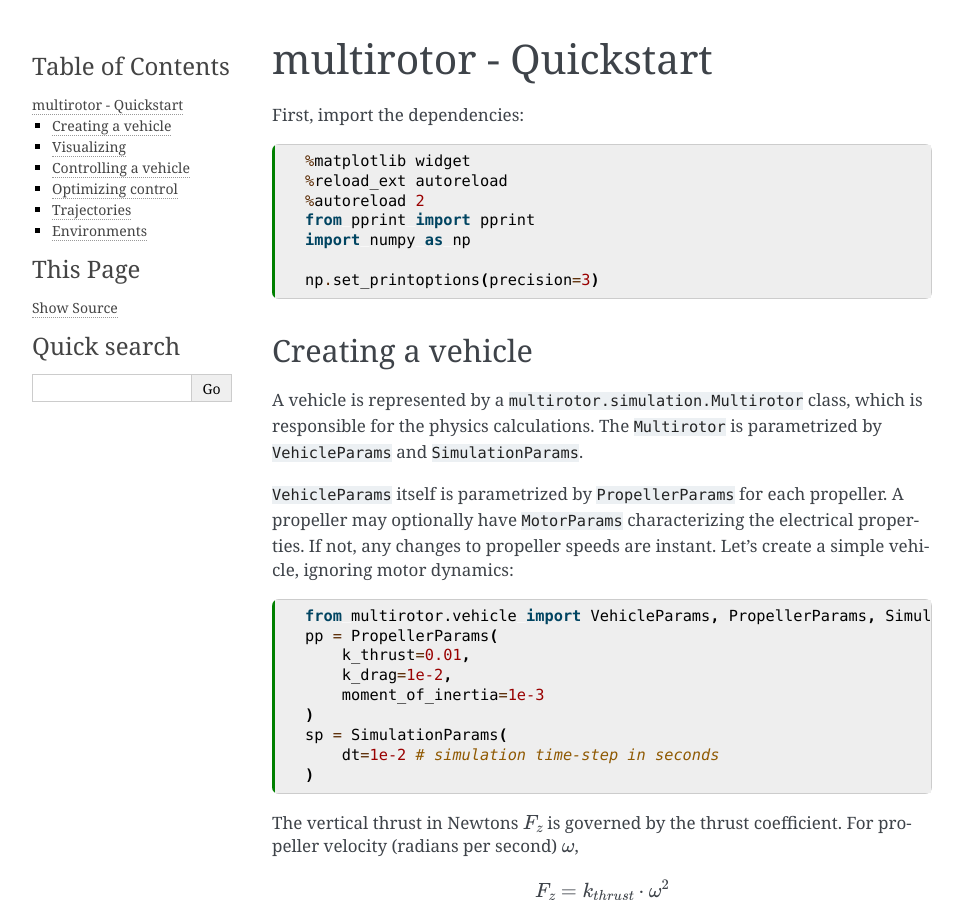
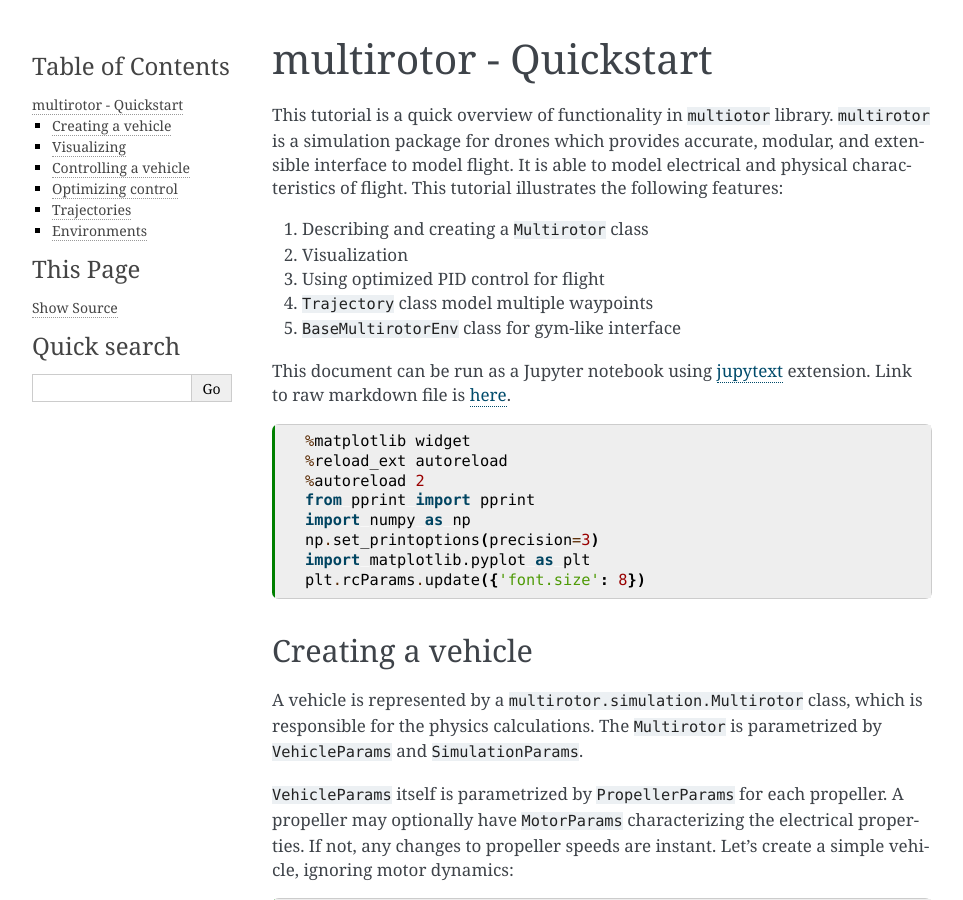
Before and after one commit to hazrmard/multirotor, a Sphinx documentation site: the page built from docs/Quickstart.md, in a window 1280 px wide and 900 px high. Shown: the whole window, without its empty margins (148-1111 px from the left). Built offline with Sphinx 7.4.7, drawn with Linux system fonts in a browser that asks for light colours; some of the changed text lies outside the part shown.

Commit message:
set figsizes and used plotly in Quickstart.md

````diff
--- a/docs/Quickstart.md
+++ b/docs/Quickstart.md
@@ -14,7 +14,15 @@
 # multirotor - Quickstart
 
 
-First, import the dependencies:
+This tutorial is a quick overview of functionality in `multiotor` library. `multirotor` is a simulation package for drones which provides accurate, modular, and extensible interface to model flight. It is able to model electrical and physical characteristics of flight. This tutorial illustrates the following features:
+
+1. Describing and creating a `Multirotor` class
+2. Visualization
+3. Using optimized PID control for flight
+4. `Trajectory` class model multiple waypoints
+5. `BaseMultirotorEnv` class for gym-like interface
+
+This document can be run as a Jupyter notebook using [jupytext](https://jupytext.readthedocs.io/en/latest/) extension. Link to raw markdown file is [here](https://raw.githubusercontent.com/hazrmard/multirotor/master/docs/Quickstart.md).
 
 ```{code-cell} ipython3
 %matplotlib widget
@@ -22,8 +30,9 @@
 %autoreload 2
 from pprint import pprint
 import numpy as np
-
 np.set_printoptions(precision=3)
+import matplotlib.pyplot as plt
+plt.rcParams.update({'font.size': 8})
 ```
 
 ## Creating a vehicle
@@ -134,7 +143,7 @@
         dtype=vehicle.dtype))
     log.log()
 log.done_logging() # converts to numpy arrays
-plot_datalog(log, figsize=(8,4));
+plot_datalog(log, figsize=(6,4));
 ```
 
 ## Controlling a vehicle
@@ -196,7 +205,7 @@
 ```
 
 ```{code-cell} ipython3
-plot_datalog(log, figsize=(8,6));
+plot_datalog(log, figsize=(6,4));
 ```
 
 ## Optimizing control
@@ -214,7 +223,8 @@
 from multirotor.optimize import optimize, run_sim, apply_params
 study = optimize(vp, sp, ctrl, ntrials=100)
 
-from optuna.visualization.matplotlib import plot_parallel_coordinate
+from optuna.visualization import plot_parallel_coordinate # requires plotly
+# from optuna.visualization.matplotlib import plot_parallel_coordinate # requires matplotlib
 plot_parallel_coordinate(study)
 ```
 
--- a/docs/requirements.txt
+++ b/docs/requirements.txt
@@ -1,9 +1,11 @@
 sphinx==6.1.0
+sphinx-rtd-theme
 sphinx-autoapi==3.0.0
 numpydoc==1.5.0
 myst-parser==2.0.0
 jupyter==1.0.0
 ipympl==0.9.3
+plotly==5.17.0
 # myst-nb==0.17.2
 git+https://github.com/executablebooks/MyST-NB.git@8428815cda8af7937993241eaa6fa76eb1635497
 ./
````
Also changed, not shown: other parts of docs/Quickstart.md (+1 -1 lines).
